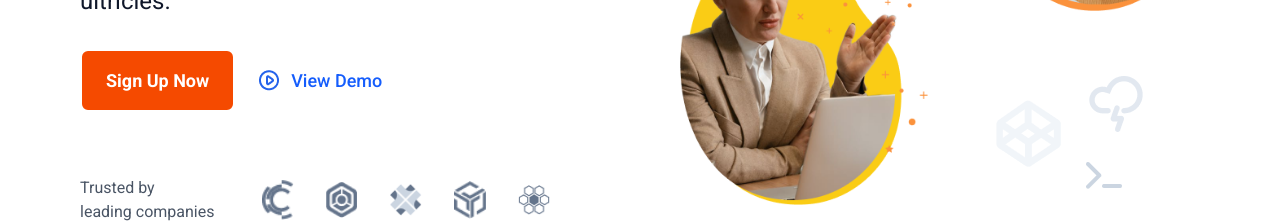
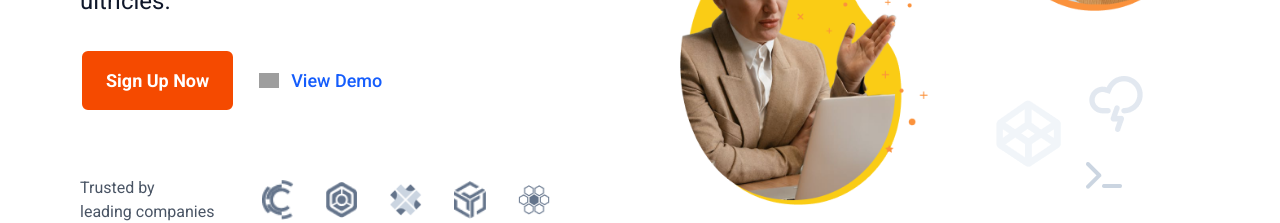
Before and after one commit to silviaabe/buzzvel-test-Silvia-Buzatto, a Next.js app: page / in a window 1280 px wide. Shown: the part 491-714 px from the top of the page. Built offline with nearby package versions, Linux system fonts and the light colour scheme; grey boxes are pictures that could not be loaded.

Commit message:
style: adjust styles for Hero and Header sections

```diff
--- a/src/components/Hero.tsx
+++ b/src/components/Hero.tsx
@@ -28,7 +28,7 @@ export default function Hero() {
               Sign Up Now
             </button>
             <button className="text-blue-600 flex items-center gap-3 font-medium hover:underline whitespace-nowrap text-[clamp(0.875rem,2.5vw,1.125rem)]">
-              <Image src="/images/Vector.png" alt="Play Icon" width={20} height={20} />
+              <Image src="/images/Play.png" alt="Play Icon" width={20} height={20} />
               View Demo
             </button>
           </div>
```
Also changed, not shown: src/components/Header.tsx (line endings or trailing spaces).
